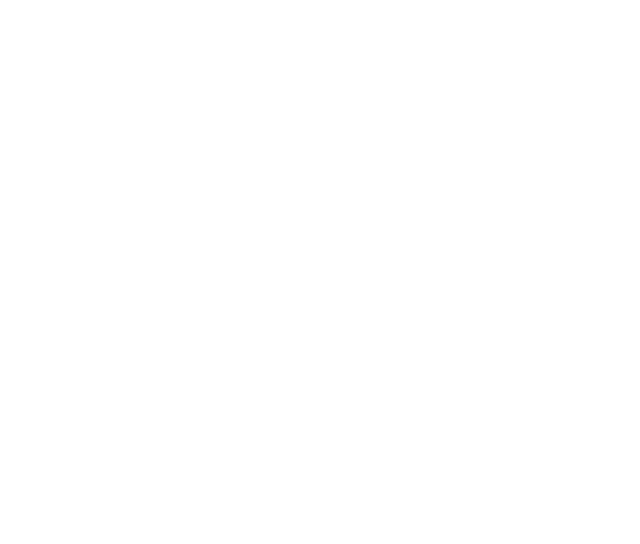
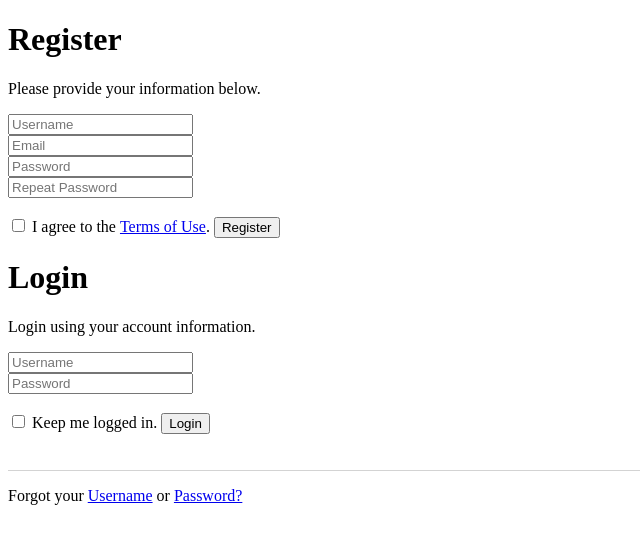
Before and after one commit to othea32/308h14_formvalidation, a plain HTML site: page index.html in a window 1280 px wide. Shown: the whole page, without its empty margins (0-640 px from the left). Drawn offline with Linux system fonts and the light colour scheme.

Commit message:
updated html

```diff
--- a/index.html
+++ b/index.html
@@ -7,6 +7,71 @@
  <title>Document</title>
 </head>
 <body>
+ <div class="form-container">
+  <!-- Registration Side -->
+  <div>
+    <h1>Register</h1>
+    <p>Please provide your information below.</p>
+
+    <!-- Registration Form -->
+    <form id="registration">
+      <input name="username" type="text" placeholder="Username" />
+      <span class="input-icon"><i class="fa-solid fa-user"></i></span><br />
+
+      <input name="email" type="text" placeholder="Email" />
+      <span class="input-icon"><i class="fa-solid fa-envelope"></i></span
+      ><br />
+
+      <input name="password" type="text" placeholder="Password" />
+      <span class="input-icon"><i class="fa-solid fa-key"></i></span><br />
+
+      <input
+        name="passwordCheck"
+        type="text"
+        placeholder="Repeat Password"
+      />
+      <span class="input-icon"><i class="fa-solid fa-key"></i></span
+      ><br /><br />
+
+      <div class="flex-row">
+        <input name="terms" type="checkbox" />
+        <label for="terms"
+          >I agree to the&nbsp;<a href="#">Terms of Use</a>.</label
+        >
+        <input type="submit" value="Register" />
+      </div>
+    </form>
+  </div>
+
+  <!-- Login Side -->
+  <div>
+    <h1>Login</h1>
+    <p>Login using your account information.</p>
+
+    <!-- Login Form -->
+    <form id="login" style="border-bottom: 1px solid lightgray;">
+      <input name="username" type="text" placeholder="Username" />
+      <span class="input-icon"><i class="fa-solid fa-user"></i></span><br />
+
+      <input name="password" type="text" placeholder="Password" />
+      <span class="input-icon"><i class="fa-solid fa-key"></i></span
+      ><br /><br />
+
+      <div class="flex-row">
+        <input name="persist" type="checkbox" />
+        <label for="persist">Keep me logged in.</label>
+        <input type="submit" value="Login" />
+      </div>
+      <br /><br />
+    </form>
+
+    <p>Forgot your <a href="#">Username</a> or <a href="#">Password?</a></p>
+  </div>
+</div>
+
+<!-- Error Display Container -->
+<div id="errorDisplay"></div>
+
  <script src="app.js"></script>
 </body>
 </html>
```
